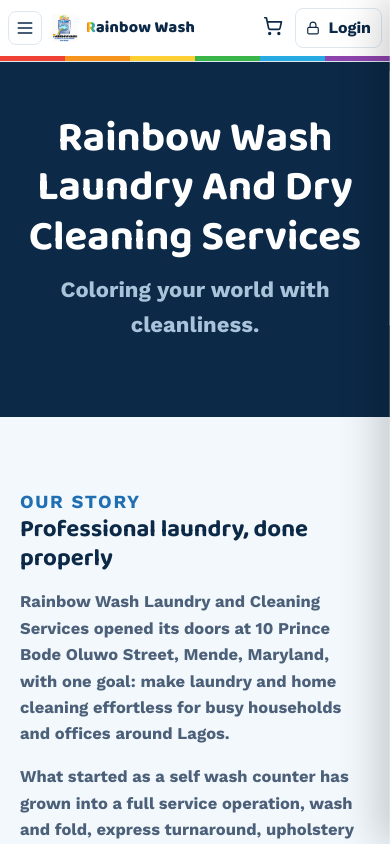
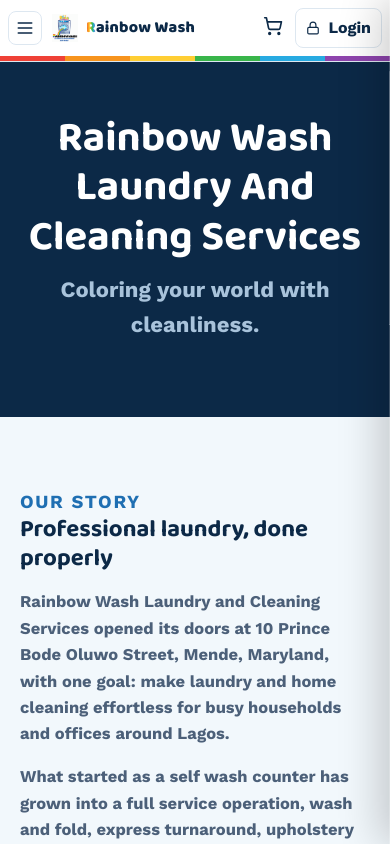
Before and after one commit to Luchistack/Rainbow-Frontend, a React (Vite) app in the folder rainbow-wash/: page /about in a window 390 px wide. Shown: the top 844 px of the page. Built offline with nearby package versions, Linux system fonts and the light colour scheme.

Commit message:
updated responsiveness

```diff
--- a/rainbow-wash/src/pages/About.jsx
+++ b/rainbow-wash/src/pages/About.jsx
@@ -40,7 +40,7 @@
 export default function About() {
   return (
     <div>
-      <PageHeader title="Rainbow Wash Laundry And Dry Cleaning Services" subtitle="Coloring your world with cleanliness." />
+      <PageHeader title="Rainbow Wash Laundry And Cleaning Services" subtitle="Coloring your world with cleanliness." />
 
       <div className="rw-section">
         <div className="rw-grid-2" style={{ alignItems: "center" }}>
```
